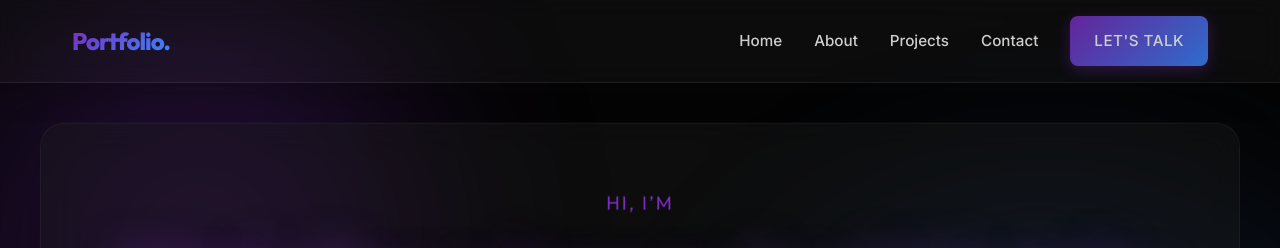
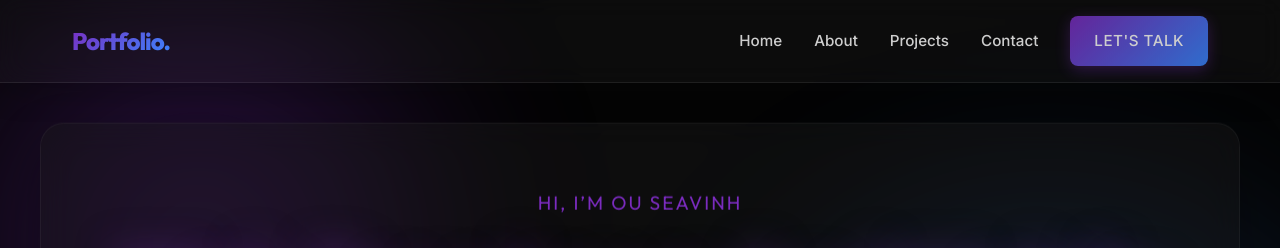
Before and after one commit to seavinh/Portfolio, an Angular app: page / in a window 1280 px wide. Shown: the top 248 px of the page. Built offline with nearby package versions, Linux system fonts and the light colour scheme.

Commit message:
add name

```diff
--- a/src/app/components/hero/hero.html
+++ b/src/app/components/hero/hero.html
@@ -1,6 +1,6 @@
 <section id="hero" class="hero section-padding">
     <div class="container hero-content text-center glass-hero">
-        <p class="greeting reveal">Hi, I’m</p>
+        <p class="greeting reveal">Hi, I’m Ou Seavinh</p>
         <h1 class="reveal gradient-text title-large">Web Developer And Mobile Developer</h1>
         <p class="subtitle reveal">I create polished, high-performance web experiences that help businesses grow and users engage.</p>
         <div class="hero-actions reveal">
```
